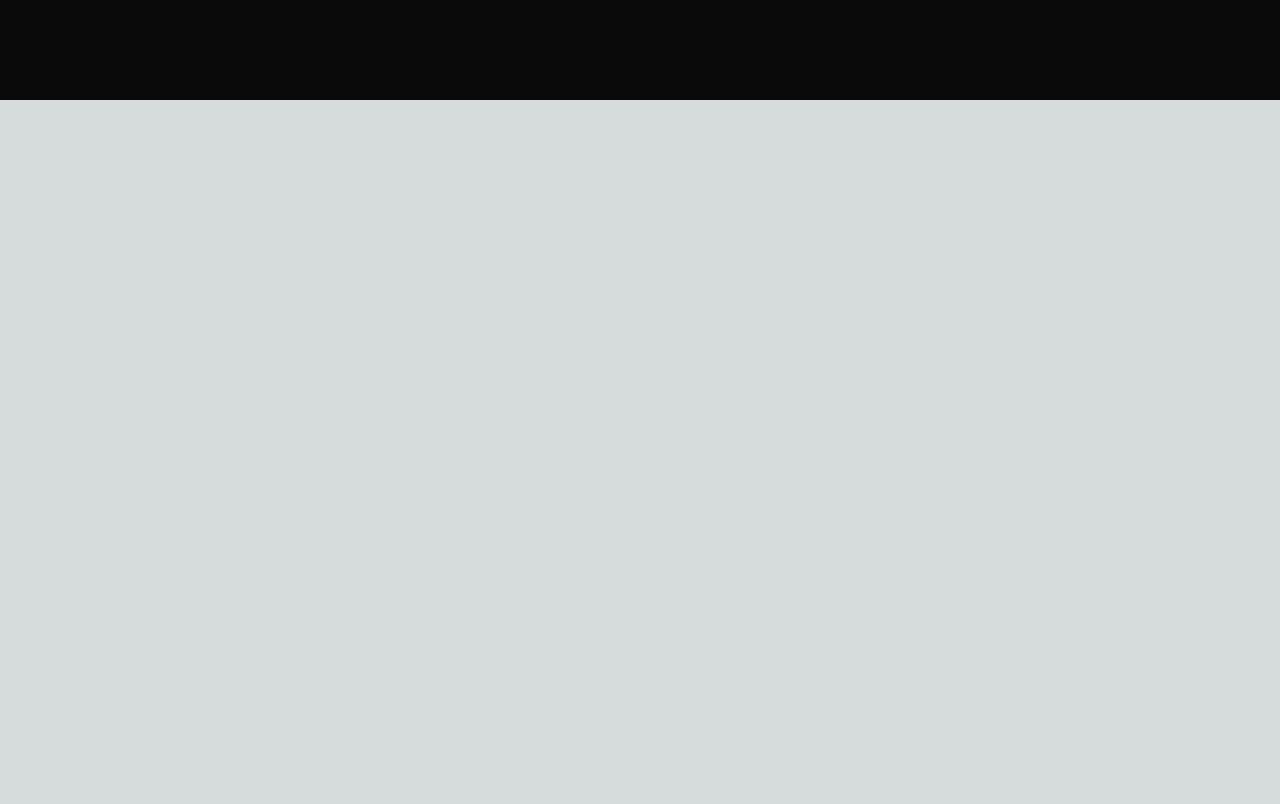
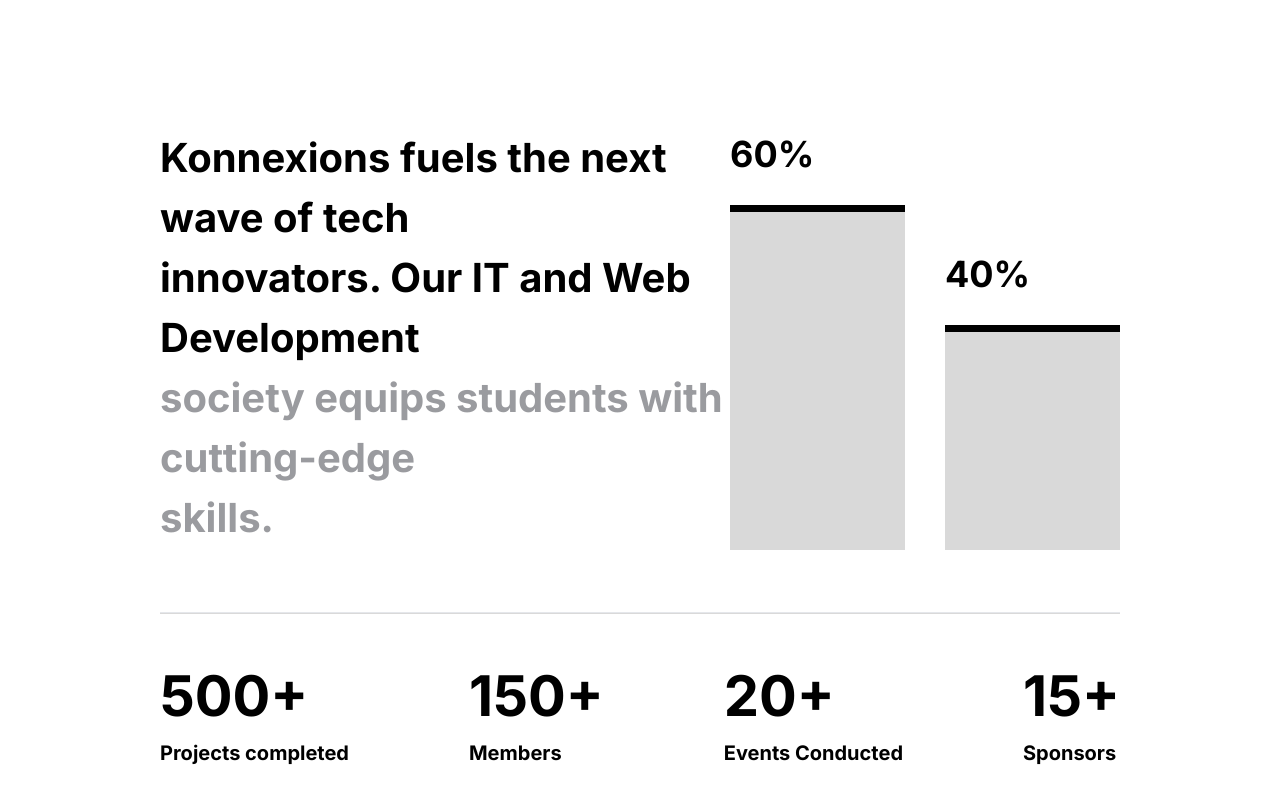
Before and after one commit to kiit-konnexions/landing-page-2.0, a Next.js app: page / in a window 1280 px wide. Shown: the part 700-1504 px from the top of the page. Before the commit the page ends 800 px from the top, so only its background shows below. Built offline with nearby package versions, Linux system fonts and the light colour scheme.

Commit message:
stats sec update

```diff
--- a/app/page.jsx
+++ b/app/page.jsx
@@ -1,4 +1,5 @@
-import Hero from "../components/Hero";
+import Statistics from "@/components/Statistics";
+import Hero from "@/components/Hero";
 
 export default function Home() {
   return (
@@ -9,6 +10,9 @@
       <div className="container mx-auto px-5 lg:px-0">
         <Hero />
       </div>
+      <div className="bg-[#FFFFFF] min-h-[70vh]">
+        <Statistics/>
+      </div>
     </main>
   );
 }
--- /dev/null
+++ b/components/Statistics.jsx
@@ -0,0 +1,40 @@
+const Statistics = () => {
+  return (
+    <>
+  <div className="flex lg:justify-between justify-center items-center w-full lg:px-40 px-4 lg:pt-[90px] pt-[10px] lg:flex-row flex-col">
+    <div className="text-black lg:text-[40px] text-[15px] my-16 text-wrap h-full flex flex-col justify-center font-bold uppercase lg:normal-case">
+        Konnexions fuels the next wave of tech <br />innovators. Our IT and Web Development <br />
+        <span className="text-[#9A9B9F]">society equips students with cutting-edge <br /> skills.</span>
+    </div>
+    <div className="flex justify-around gap-10 h-full">
+      <div className="flex flex-col justify-end">
+        <span className="flex text-black lg:text-[36px] text-[15px] font-bold mb-6">
+          60%
+        </span>
+        <div className="lg:h-[345px] lg:w-[175px] h-[132px] w-[67px] bg-[#D9D9D9] border-t-[7px] border-black">
+        </div>
+      </div>
+      <div className="flex flex-col justify-end">
+        <span className="flex text-black lg:text-[36px] text-[15px] font-bold mb-6">
+          40%
+        </span>
+        <div className="lg:h-[225px] lg:w-[175px] h-[86px] w-[67px]  bg-[#D9D9D9] border-t-[7px] border-black">
+        </div>
+      </div>
+    </div>
+  </div>
+  <div className="flex w-full justify-center items-center flex-col lg:px-40 px-4">
+    <hr className="bg-[#D9D9D9] h-[2px] w-full"/>
+    <div className="flex w-full lg:justify-between justify-around py-10 flex-wrap lg:px-0 px-16">
+      <span className="lg:text-[56px] text-[27px] text-black font-bold flex flex-col items-center lg:items-start">500+ <span className="lg:text-[20px] text-[10px]">Projects completed</span></span>
+      <span className="lg:text-[56px] text-[27px] text-black font-bold flex flex-col items-center lg:items-start">150+ <span className="lg:text-[20px] text-[10px]">Members</span></span>
+      <span className="lg:text-[56px] text-[27px] text-black font-bold flex flex-col items-center lg:items-start">20+ <span className="lg:text-[20px] text-[10px]">Events Conducted</span></span>
+      <span className="lg:text-[56px] text-[27px] text-black font-bold flex flex-col items-center lg:items-start">15+ <span className="lg:text-[20px] text-[10px]">Sponsors</span></span>
+    </div>
+
+  </div>
+  </>
+  )
+}
+
+export default Statistics
```
